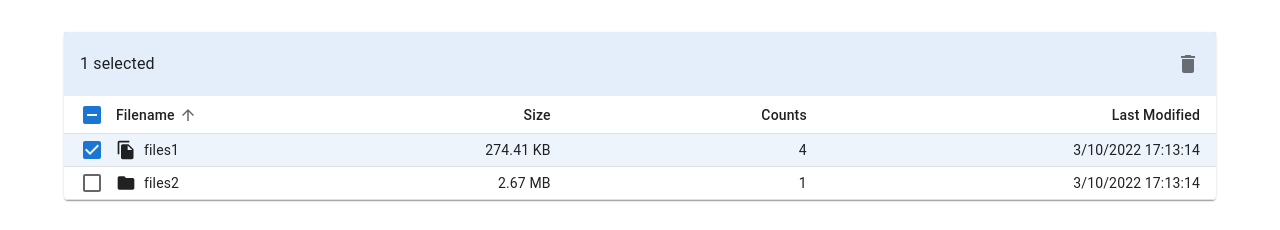
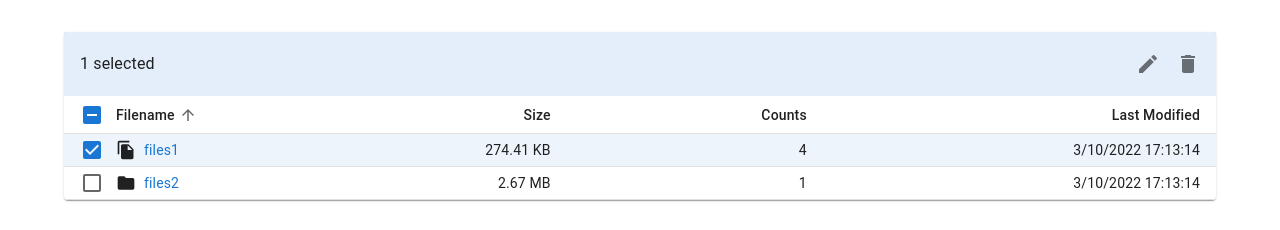
Before and after one commit to liashenkoart/Folder-Explorer, a Next.js app in the folder frontend/: page / in a window 1280 px wide. Both pictures are taken after a click on the element 92 px from the left and 150 px from the top of the page. Shown: the top 230 px of the page. Built offline with nearby package versions, Linux system fonts and the light colour scheme.

Commit message:
feature: add EditIcon

```diff
--- a/frontend/components/EnhancedTableToolbar/EnhancedTableToolbar.tsx
+++ b/frontend/components/EnhancedTableToolbar/EnhancedTableToolbar.tsx
@@ -4,6 +4,7 @@ import * as React from "react";
 import { IconButton, Toolbar, Tooltip, Typography } from "@mui/material";
 import { alpha } from "@mui/material/styles";
 import DeleteIcon from "@mui/icons-material/Delete";
+import EditIcon from "@mui/icons-material/Edit";
 import FilterListIcon from "@mui/icons-material/FilterList";
 
 
@@ -31,11 +32,19 @@ export const EnhancedTableToolbar = (props: EnhancedTableToolbarProps) => {
         : <Typography sx={{ flex: '1 1 100%' }} variant="h6" id="tableTitle" component="div">
           File & Directory Browsing
         </Typography>}
-      {numSelected > 0 ? <Tooltip title="Delete">
-          <IconButton>
-            <DeleteIcon />
-          </IconButton>
-        </Tooltip>
+      {numSelected > 0
+        ? <>
+          {numSelected === 1 && <Tooltip title="Delete">
+            <IconButton>
+              <EditIcon />
+            </IconButton>
+          </Tooltip>}
+          <Tooltip title="Delete">
+            <IconButton>
+              <DeleteIcon />
+            </IconButton>
+          </Tooltip>
+        </>
         : <Tooltip title="Filter list">
           <IconButton>
             <FilterListIcon />
--- a/frontend/pages/index.tsx
+++ b/frontend/pages/index.tsx
@@ -2,6 +2,7 @@ import * as React from 'react';
 
 // libs
 import Head from 'next/head'
+import Link from "next/link";
 
 import {
   Box,
@@ -129,7 +130,7 @@ export default function Home() {
                             {row.type === "directory"
                               ? <FileCopyIcon fontSize="small" />
                               : <FolderIcon fontSize="small" />}
-                            {row.name}
+                            <Link href={row.path} legacyBehavior><a>{row.name}</a></Link>
                           </Box>
                         </TableCell>
                         <TableCell align="right">{formatBytes(row.size)}</TableCell>
--- a/frontend/styles/globals.scss
+++ b/frontend/styles/globals.scss
@@ -1,6 +1,10 @@
 a {
-  color:           inherit;
   text-decoration: none;
+  color:           #1976d2;
+  &:hover, &:active {
+    text-decoration: underline;
+    color:           #1976d2;
+  }
 }
 
 * {
```
